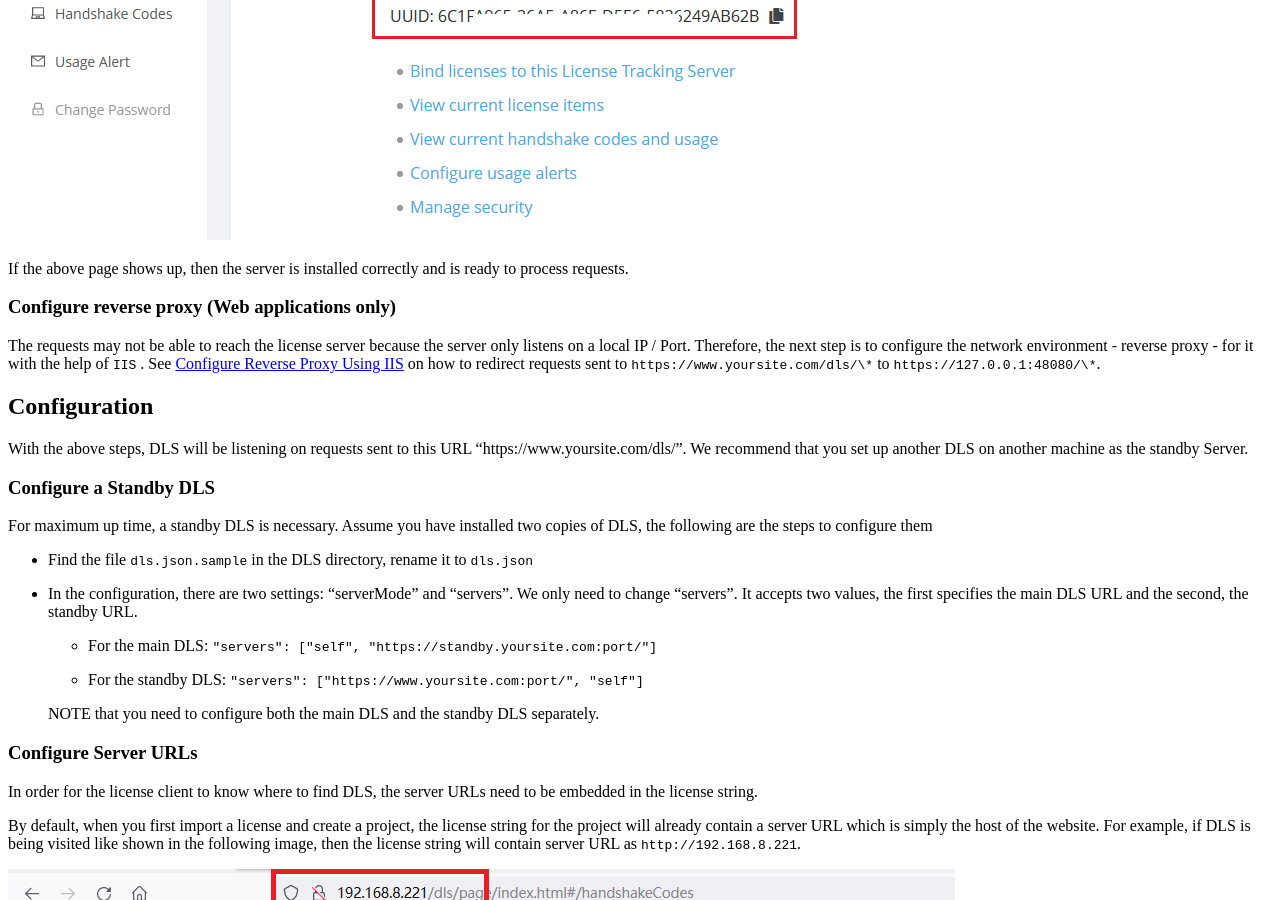
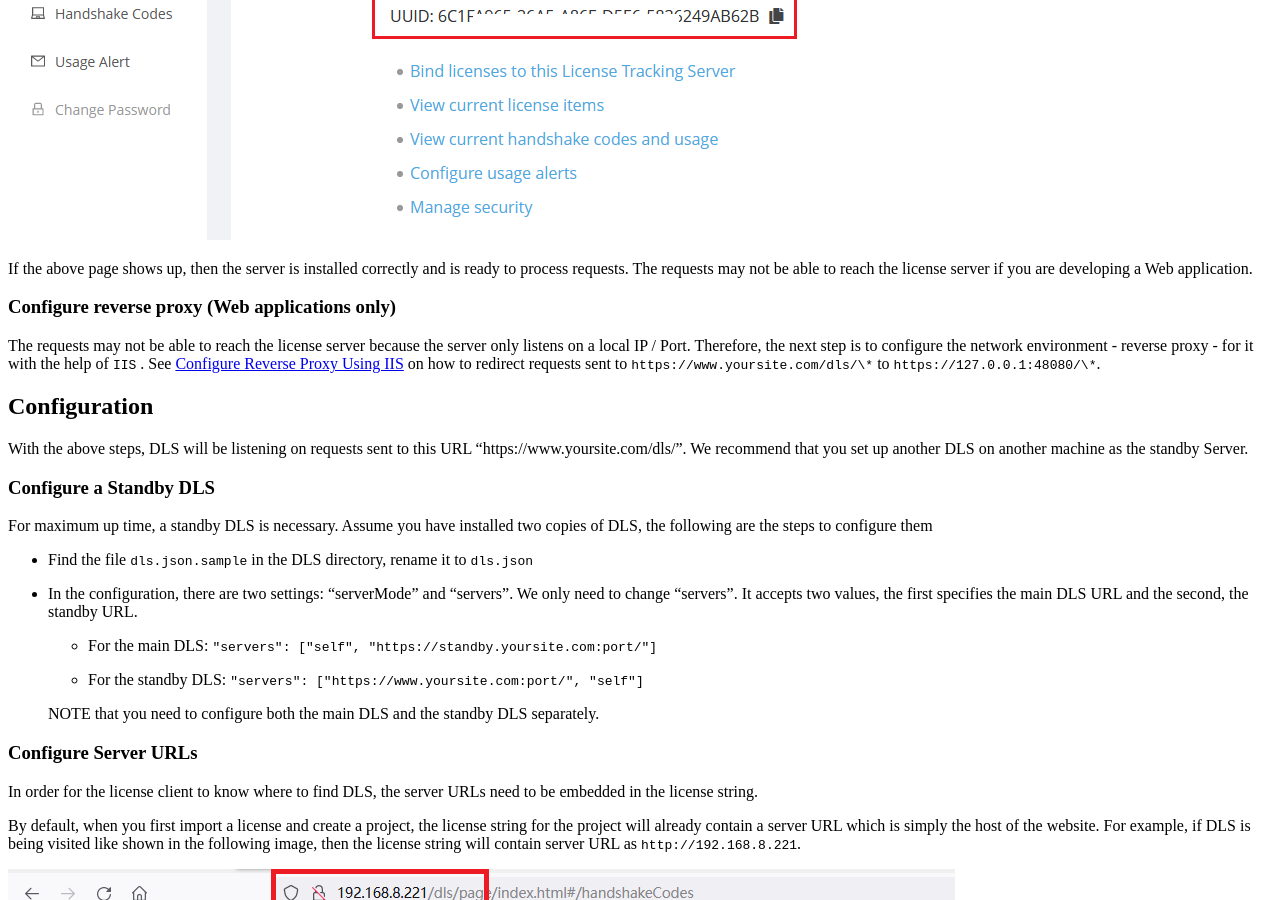
Before and after one commit to dynamsoft-docs/license-server-docs, a Jekyll site: the page built from selfhosting/DLSonWindows.md, in a window 1280 px wide and 900 px high, scrolled down 2210 px. Built offline with Jekyll 4.4.1, drawn with Linux system fonts in a browser that asks for light colours.

Commit message:
Update DLSonWindows.md

```diff
--- a/selfhosting/DLSonWindows.md
+++ b/selfhosting/DLSonWindows.md
@@ -70,7 +70,7 @@ After that, you will land on the home page where you can find the UUID of this D
 
 ![DLS-HomePage-001]({{site.assets}}imgs/dls-homepage.png)
 
-If the above page shows up, then the server is installed correctly and is ready to process requests.
+If the above page shows up, then the server is installed correctly and is ready to process requests. The requests may not be able to reach the license server if you are developing a Web application.
 
 
 ### Configure reverse proxy (Web applications only)
```
